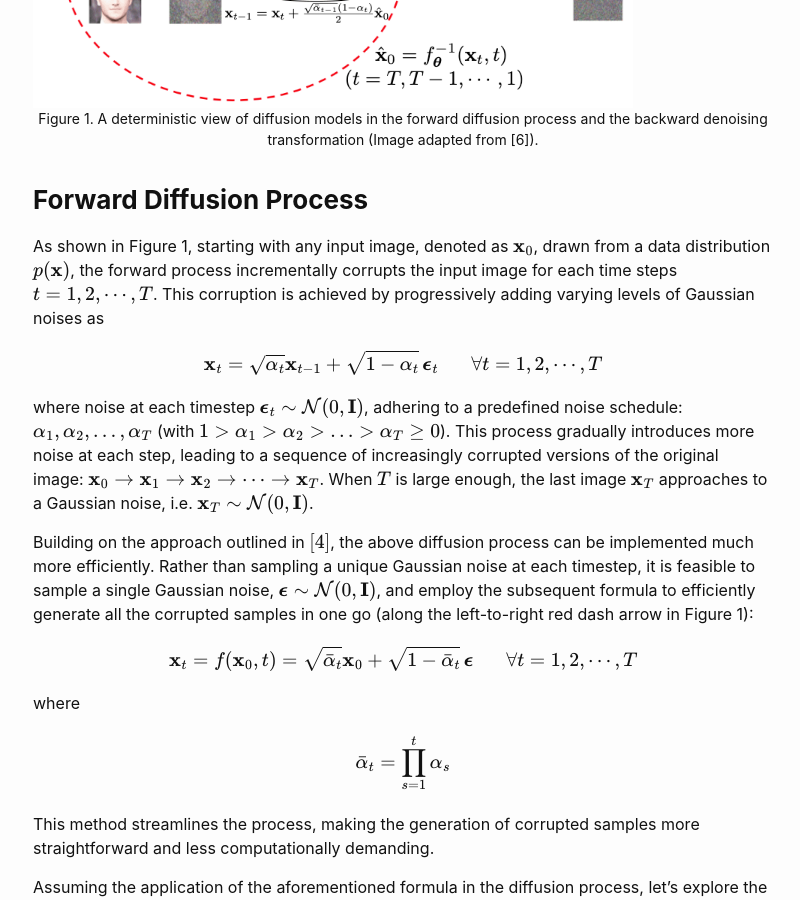
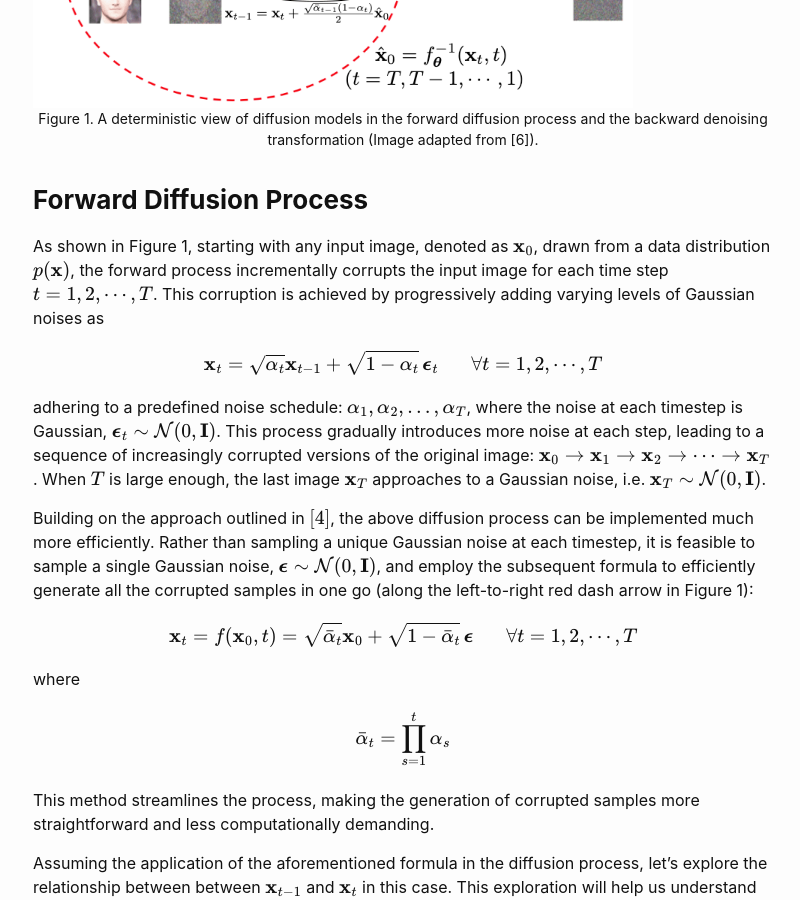
Before and after one commit to iNCML/incml.github.io, a Jekyll site: the page built from _posts/2023-12-20-Deterministic-Diffusion-Models.md, in a window 1280 px wide and 900 px high, scrolled down 956 px. Shown: the whole window, without its empty margins (237-1037 px from the left). Built offline with Jekyll 4.4.1, drawn with Linux system fonts in a browser that asks for light colours; formulas are drawn with MathJax 3; some of the changed text lies outside the part shown.

Commit message:
fixed typos

```diff
--- a/_posts/2023-12-20-Deterministic-Diffusion-Models.md
+++ b/_posts/2023-12-20-Deterministic-Diffusion-Models.md
@@ -19,14 +19,13 @@ In this post, we present a deterministic perspective on diffusion models. In thi
 
 ### **Forward Diffusion Process**
 
-As shown in Figure 1, starting with any input image, denoted as $\mathbf{x}_0$, drawn from a data distribution $p(\mathbf{x})$, the forward process incrementally corrupts the input image for each time steps $t=1,2,\cdots,T$. This corruption is achieved by  progressively adding varying levels of Gaussian noises as
+As shown in Figure 1, starting with any input image, denoted as $\mathbf{x}_0$, drawn from a data distribution $p(\mathbf{x})$, the forward process incrementally corrupts the input image for each time step $t=1,2,\cdots,T$. This corruption is achieved by  progressively adding varying levels of Gaussian noises as
 
 $$
 \mathbf{x}_t = \sqrt{\alpha_t } \mathbf{x}_{t-1} + \sqrt{1- \alpha_t } \,  {\boldsymbol \epsilon}_t \;\;\;\;\;\; \forall t=1, 2, \cdots, T
 $$
 
-where noise at each timestep ${\boldsymbol \epsilon}_t \sim \mathcal{N}(0, \mathbf{I})$,
-adhering to a predefined noise schedule: $\alpha_1, \alpha_2, \ldots, \alpha_T$ (with $1 > \alpha_1 > \alpha_2 > \ldots > \alpha_T \geq 0$).
+adhering to a predefined noise schedule: $\alpha_1, \alpha_2, \ldots, \alpha_T$, where the noise at each timestep is Gaussian, ${\boldsymbol \epsilon}_t \sim \mathcal{N}(0, \mathbf{I})$.
 This process gradually introduces more noise at each step, leading to a sequence of increasingly corrupted versions of the original image: $\mathbf{x}_0 \to \mathbf{x}_1 \to \mathbf{x}_2 \to  \cdots \to \mathbf{x}_T$. When $T$ is large enough, the last image $\mathbf{x}_T$ approaches to a Gaussian noise, i.e. $\mathbf{x}_T \sim \mathcal{N}(0, \mathbf{I})$.
 
 Building on the approach outlined in $[4]$, the above diffusion process can be implemented much more efficiently. Rather than sampling a unique Gaussian noise at each timestep, it is feasible to sample a single Gaussian noise, $ \boldsymbol{\epsilon} \sim \mathcal{N}(0, \mathbf{I})$, and employ the subsequent formula to efficiently generate all the corrupted samples in one go (along the left-to-right red dash arrow in Figure 1):
@@ -148,7 +147,7 @@ Once we have learned this neural network, we can  derive an estimate of $\mathbf
 
 $$\begin{aligned}
 \mathbf{x}_{t-1} &= \frac{1}{\sqrt{\alpha_t}} \Big[ \mathbf{x}_t -
-\frac{1-\alpha_t}{\sqrt{1-\bar{\alpha}_t}}\,   {\boldsymbol \epsilon} \Big] \\
+\frac{1-\alpha_t}{\sqrt{1-\bar{\alpha}_t}}\,   \hat{\boldsymbol \epsilon} \Big] \\
 &= \frac{1}{\sqrt{\alpha_t}} \Big[ \mathbf{x}_t -
 \frac{1-\alpha_t}{\sqrt{1-\bar{\alpha}_t}}\,   g^{-1}_{\boldsymbol \theta} (\mathbf{x}_t, t) \Big]
 \end{aligned}$$
@@ -185,4 +184,4 @@ $[4]$ Jonathan Ho, Ajay Jain, Pieter Abbeel, *Denoising Diffusion Probabilistic
 $[5]$ Calvin Luo, *Understanding Diffusion Models: A Unified Perspective*, [arXiv:arXiv:arXiv:2208.11970
 ](https://arxiv.org/abs/2208.11970), 2022.
 
-$[6]$ Sergios Karagiannakos,Nikolas Adaloglou, *How diffusion models work: the math from scratch*, https://theaisummer.com/diffusion-models/.
+$[6]$ Sergios Karagiannakos,Nikolas Adaloglou, *How diffusion models work: the math from scratch*, [https://theaisummer.com/diffusion-models/](https://theaisummer.com/diffusion-models/).
```
